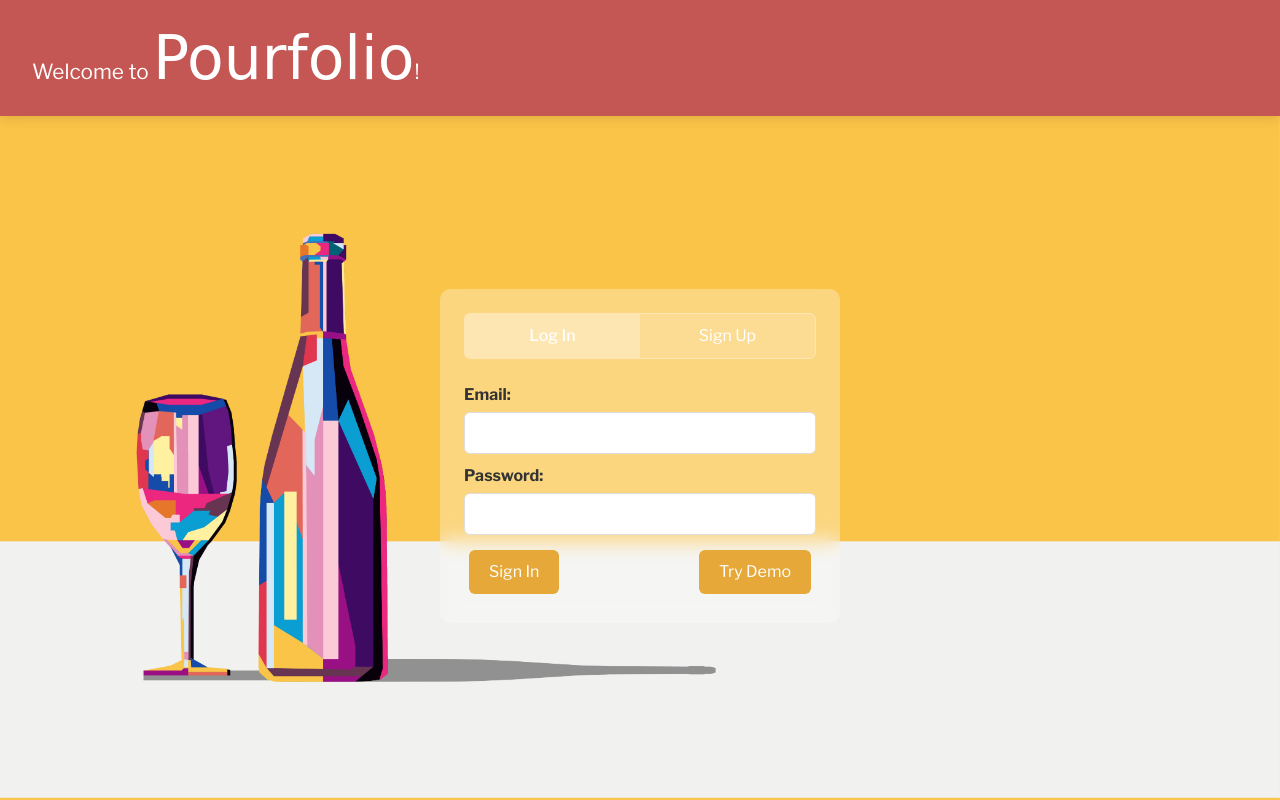
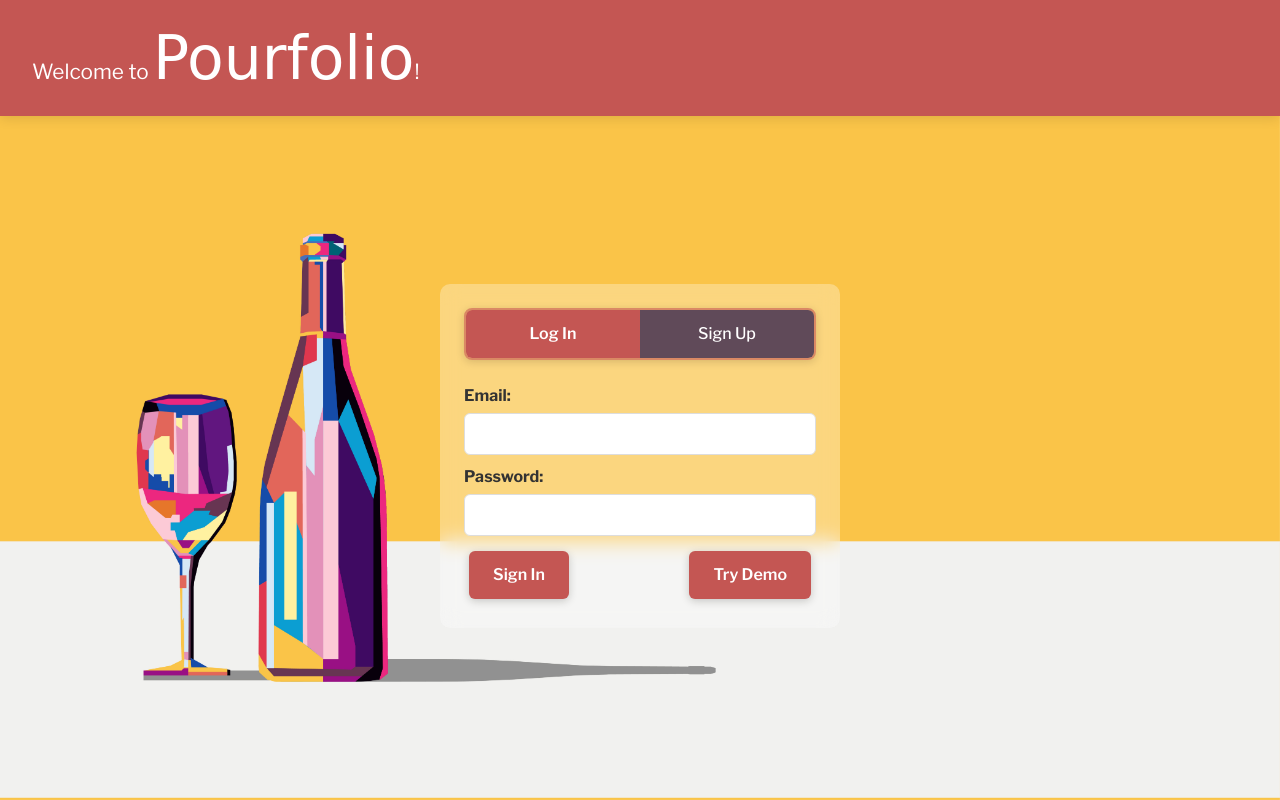
Before and after one commit to HelenHighwater1/pourfolio, a Flask app: page / in a window 1280 px wide. Run offline with Flask 2, Linux system fonts and the light colour scheme; some libraries are stand-ins or nearby versions; some web fonts are replaced.

Commit message:
Improve login/sign-up button visibility: solid tabs and form buttons with contrast and shadow

```diff
--- a/static/css/style.css
+++ b/static/css/style.css
@@ -576,39 +576,54 @@ button[type="submit"]:hover {
 .auth-tabs {
     display: flex;
     margin-bottom: 20px;
-    border-radius: 6px;
+    border-radius: 8px;
     overflow: hidden;
-    border: 1px solid rgba(255, 255, 255, 0.4);
+    border: 2px solid rgba(196, 86, 83, 0.6);
+    box-shadow: 0 2px 8px rgba(0, 0, 0, 0.15);
 }
 
 .auth-tab {
     flex: 1;
-    padding: 10px;
+    padding: 12px 16px;
     margin: 0;
     border: none;
     border-radius: 0 !important;
-    background-color: rgba(255, 255, 255, 0.15);
-    color: white;
-    font-weight: 400;
+    background-color: rgba(45, 27, 78, 0.75);
+    color: #fff;
+    font-weight: 500;
     font-size: 1rem;
     cursor: pointer;
-    transition: background-color 0.2s;
+    transition: background-color 0.2s, color 0.2s;
     box-shadow: none;
 }
 
 .auth-tab:hover {
-    background-color: rgba(255, 255, 255, 0.25);
-    color: white;
+    background-color: rgba(196, 86, 83, 0.9);
+    color: #fff;
 }
 
 .auth-tab.active {
-    background-color: rgba(255, 255, 255, 0.4);
-    color: white;
-    font-weight: 500;
+    background-color: #C45653;
+    color: #fff;
+    font-weight: 600;
 }
 
 .auth-panel {
     padding-top: 4px;
+}
+
+.login-signup button[type="submit"] {
+    background-color: #C45653;
+    color: #fff;
+    font-weight: 600;
+    padding: 12px 24px;
+    box-shadow: 0 2px 8px rgba(0, 0, 0, 0.2);
+    border: none;
+}
+
+.login-signup button[type="submit"]:hover {
+    background-color: #2D1B4E;
+    box-shadow: 0 4px 12px rgba(0, 0, 0, 0.25);
 }
 
 
```
